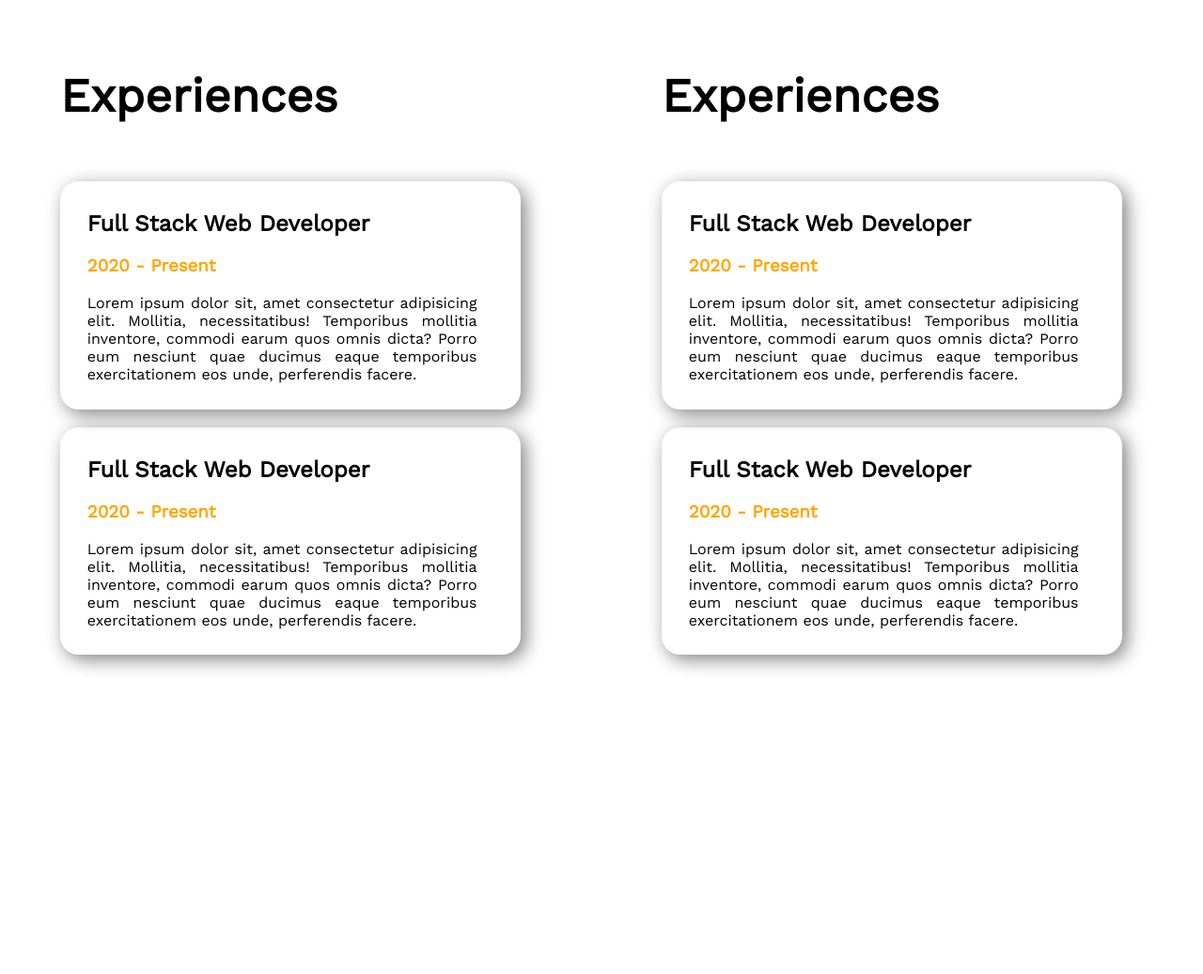
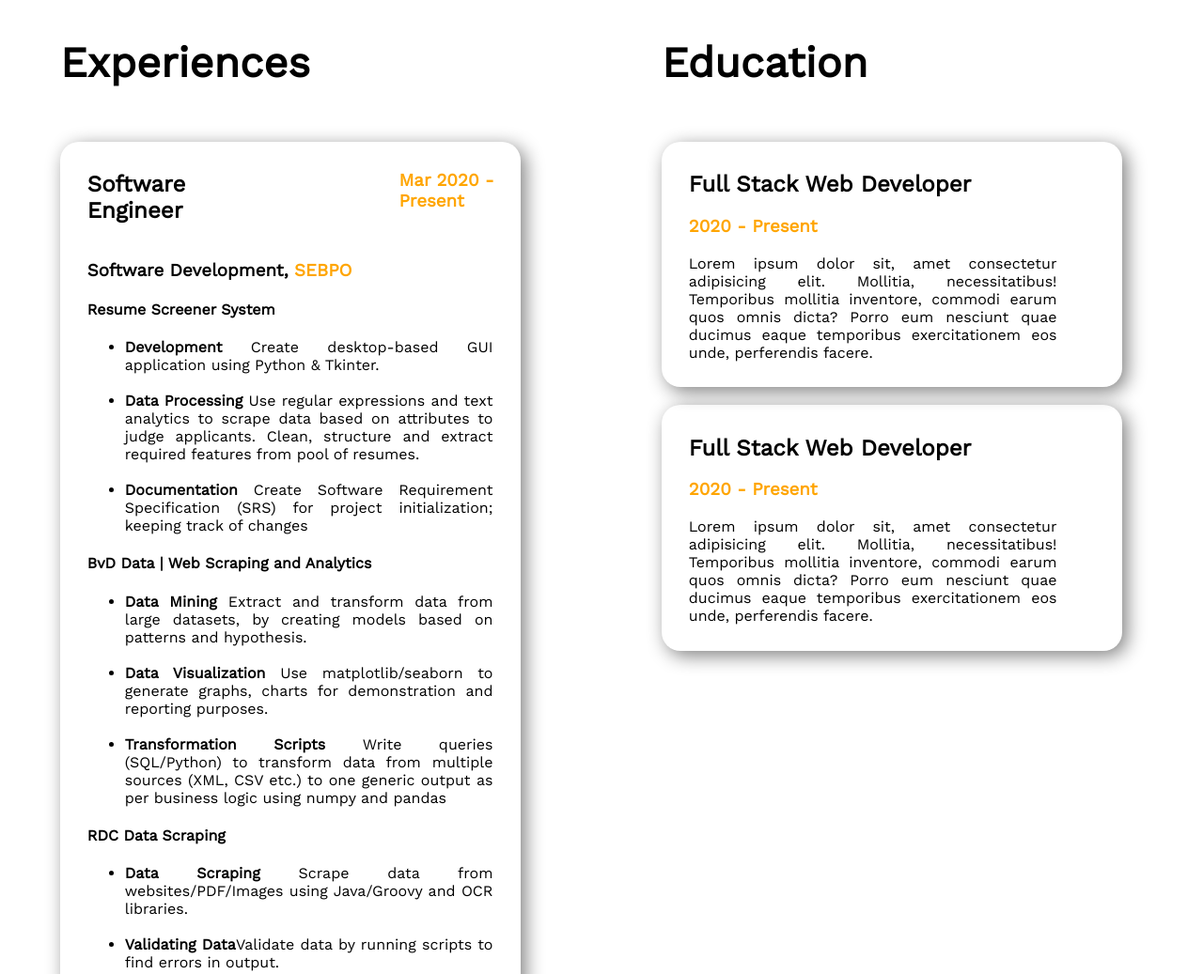
Before and after one commit to rezwanrafidahmad/developer-portfolio, a plain HTML site: page index.html in a window 1280 px wide. Shown: the part 1290-2327 px from the top of the page at 94% size. Before the commit the page ends 2237 px from the top, so only its background shows below. Drawn offline with nearby package versions, Linux system fonts and the light colour scheme.

Commit message:
final pc2

```diff
--- a/index.html
+++ b/index.html
@@ -53,36 +53,70 @@
         </div>
     </section>
 
-    <section class="experience-area">
+    <section>
         <div class="experience-flexible-container">
             <div class="half-width">
                 <h1>Experiences</h1>
             </div>
             <div class="half-width">
-                <h1>Experiences</h1>
+                <h1>Education</h1>
             </div>
         </div>
+
         <div class="flexible-container">
+            <!-- Experience -->
             <div class="half-width">
                 <div class="experience-item">
-                    <h2> Full Stack Web Developer</h1>
+                    <div class="flexible-container-wm">
+                        <h2> Software Engineer </h2>
+                        <h3 class="orange-color position-right">Mar 2020 - Present</h3>
+                    </div>
+                    <h3>Software Development, <span class="orange-color"><a class="no-decor orange-color"
+                                href="https://sebpo.com/" target="_blank">SEBPO</a></span>
+                    </h3>
+                    <h4>Resume Screener System</h4>
+                    <ul class="list-item experience-justify">
+                        <li><b>Development </b>Create desktop-based GUI application using Python & Tkinter.</li>
+                        <br>
+                        <li><b>Data Processing </b>Use regular expressions and text analytics to scrape data based on
+                            attributes to judge applicants. Clean, structure and extract required features from pool
+                            of resumes.</li>
+                        <br>
+                        <li><b>Documentation
+                            </b>Create Software Requirement Specification (SRS) for project initialization; keeping
+                            track of changes</li>
+                    </ul>
+
+                    <h4>BvD Data | Web Scraping and Analytics</h4>
+                    <ul class="list-item experience-justify">
+                        <li><b>Data Mining </b> Extract and transform data from large datasets, by creating models based
+                            on patterns and hypothesis.</li>
+                        <br>
+                        <li><b>Data Visualization </b>Use matplotlib/seaborn to generate graphs, charts for
+                            demonstration and reporting purposes.</li>
+                        <br>
+                        <li><b>Transformation Scripts </b> Write queries (SQL/Python) to transform data from multiple
+                            sources (XML, CSV etc.) to one generic output as per business logic using numpy and pandas
+                        </li>
+                    </ul>
+
+                    <h4>RDC Data Scraping</h4>
+                    <ul class="list-item experience-justify">
+                        <li><b>Data Scraping</b> Scrape data from websites/PDF/Images using Java/Groovy and OCR
+                            libraries.</li>
+                        <br>
+                        <li><b>Validating Data</b>Validate data by running scripts to find errors in output.</li>
+                    </ul>
+                </div>
+                <br>
+                <div class="experience-item">
+                    <h2> Full Stack Web Developer</h2>
                     <h3 class="orange-color">2020 - Present</h3>
                     <p class="experience-justify">Lorem ipsum dolor sit, amet consectetur adipisicing elit.
                         Mollitia,
                         necessitatibus!
                         Temporibus
-                            mollitia
-                            inventore, commodi earum quos omnis dicta? Porro eum nesciunt quae ducimus eaque temporibus
-                            exercitationem eos unde, perferendis facere.</p>
-                </div>
-                <br>
-                <div class="experience-item">
-                    <h2> Full Stack Web Developer</h1>
-                        <h3 class="orange-color">2020 - Present</h3>
-                        <p class="experience-justify">Lorem ipsum dolor sit, amet consectetur adipisicing elit.
-                            Mollitia,
-                            necessitatibus!
-                            Temporibus
+
                         mollitia
                         inventore, commodi earum quos omnis dicta? Porro eum nesciunt quae ducimus eaque temporibus
                         exercitationem eos unde, perferendis facere.</p>
@@ -92,7 +126,7 @@
             <!-- Education -->
             <div class="half-width">
                 <div class="experience-item">
-                    <h2> Full Stack Web Developer</h1>
+                    <h2> Full Stack Web Developer</h2>
                     <h3 class="orange-color">2020 - Present</h3>
                     <p class="experience-justify">Lorem ipsum dolor sit, amet consectetur adipisicing elit.
                         Mollitia,
--- a/style.css
+++ b/style.css
@@ -4,7 +4,7 @@ body {
 }
 
 h1 {
-    font-size: 50px;
+    font-size: 45px;
 }
 
 .orange-color {
@@ -14,6 +14,10 @@ h1 {
 .flexible-container {
     display: flex;
     margin-bottom: 250px;
+}
+
+.flexible-container-wm {
+    display: flex;
 }
 
 .experience-flexible-container {
@@ -41,12 +45,16 @@ h1 {
 
 .link-button {
     text-decoration: none;
-    background-image : linear-gradient(orange, salmon);
+    background-image : linear-gradient(tomato, rgba(255, 99, 71, 0.582));
     padding: 10px 10px;
     color : whitesmoke;
     font-weight: 700;
     border-radius: 5px;
     font-size: 15px;
+}
+
+.link-button:hover {
+    color : grey;
 }
 
 .top-banner {
@@ -66,6 +74,17 @@ h1 {
 }
 
 .experience-justify {
-    width: 90%;
+    width: 85%;
     text-align: justify;
 }
+
+.no-decor {
+    text-decoration: none;
+}
+.no-decor:hover {
+    color : grey;
+}
+
+.position-right {
+    margin-left: 38%;
+}
```
Lines whose indentation alone changed are shown as unchanged.
